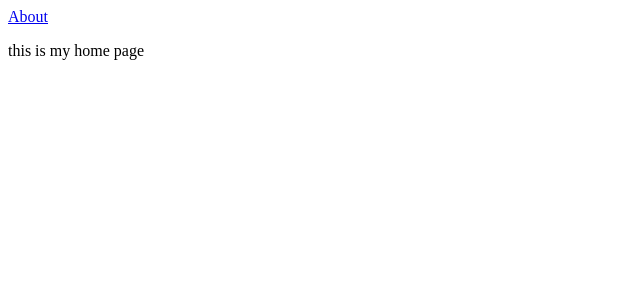
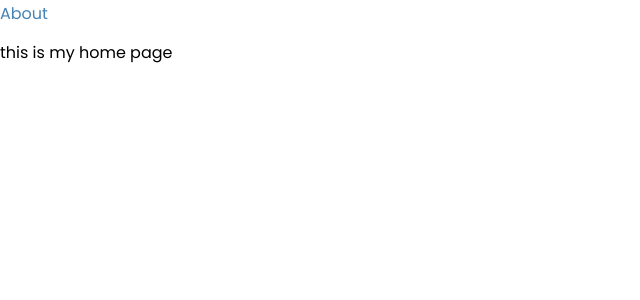
Before and after one commit to Snehau259/dj-events-front, a Next.js app: page / in a window 1280 px wide. Shown: the top 300 px of the page, without its empty margins (0-640 px from the left). Built offline with nearby package versions, Linux system fonts and the light colour scheme.

Commit message:
head tags & layouts

```diff
--- /dev/null
+++ b/components/layout.js
@@ -0,0 +1,20 @@
+import Head from 'next/head'
+import React from 'react'
+
+
+
+export default function Layout({title,description,keywords,children}) {
+  return (
+    <div>
+    <Head >
+    <title>{title}</title>
+    <meta name='description' content={description}/>
+    <meta name='keywords' content={keywords}/>
+    </Head>
+    {children}
+    </div>
+  )
+}
+
+
+Layout.defaultProps={title:'dj event',description:'dj description',keywords:'music,dj,party,song'}
--- a/pages/events/[id].js
+++ b/pages/events/[id].js
@@ -1,5 +1,6 @@
 import React from 'react'
 import { useRouter } from 'next/router'
+import '../../styles/globals.css'
 
 export default function Id() {
   const router=useRouter()
--- a/pages/events/index.js
+++ b/pages/events/index.js
@@ -1,5 +1,7 @@
 import Link from 'next/link'
 import React from 'react'
+import '../../styles/globals.css'
+
 
 export default function index() {
   return (
--- a/pages/index.js
+++ b/pages/index.js
@@ -1,11 +1,13 @@
 import Link from 'next/link'
 import React from 'react'
+import Layout from '../components/layout'
+import '../styles/globals.css'
 
 export default function Index() {
   return (
-    <div>
+    <Layout>
       <Link href='/about'>About</Link>
      <p> this is my home page</p>
-    </div>
+    </Layout>
   )
 }
--- /dev/null
+++ b/styles/globals.css
@@ -0,0 +1,68 @@
+@import url('https://fonts.googleapis.com/css2?family=Poppins:wght@300;400;500;600;700&display=swap');
+
+* {
+  box-sizing: border-box;
+  margin: 0;
+  padding: 0;
+}
+
+html,
+body {
+  font-family: 'Poppins', sans-serif;
+  line-height: 1.8;
+}
+
+a {
+  text-decoration: none;
+  color: steelblue;
+
+}
+
+p {
+  /* color: yellow; */
+  margin: 10px 0;
+}
+
+h1 {
+  margin-bottom: 20px;
+}
+
+.btn {
+  display: inline-block;
+  background: red;
+  color: #fff;
+  padding: 10px 20px;
+  cursor: pointer;
+  border: 0;
+  border-radius: 5px;
+}
+
+.btn:hover {
+  opacity: 0.9;
+}
+
+.btn-secondary {
+  font: inherit;
+  font-size: 13px;
+  background: #000;
+  color: #fff !important;
+  border: 0;
+  border-radius: 5px;
+  padding: 5px 15px;
+  margin: 0 20px;
+  cursor: pointer;
+}
+
+.btn-secondary:hover {
+  opacity: 0.8;
+}
+
+.btn-icon {
+  display: flex;
+  align-items: center;
+  justify-content: center;
+}
+
+.btn-icon svg {
+  margin-right: 5px;
+}
```
Also changed, not shown: pages/about.js (+7 -2 lines), styles/layout.css (added).
